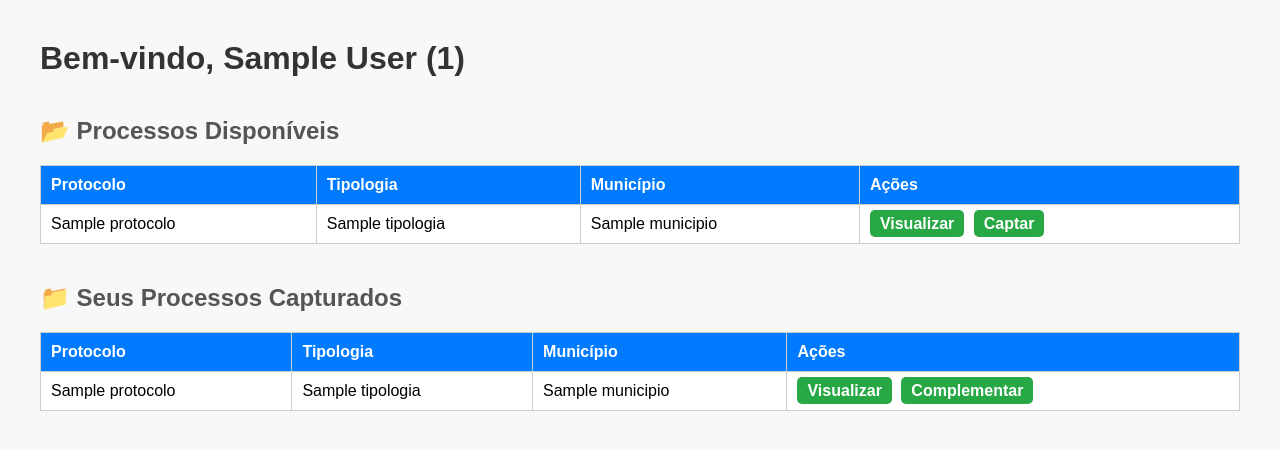
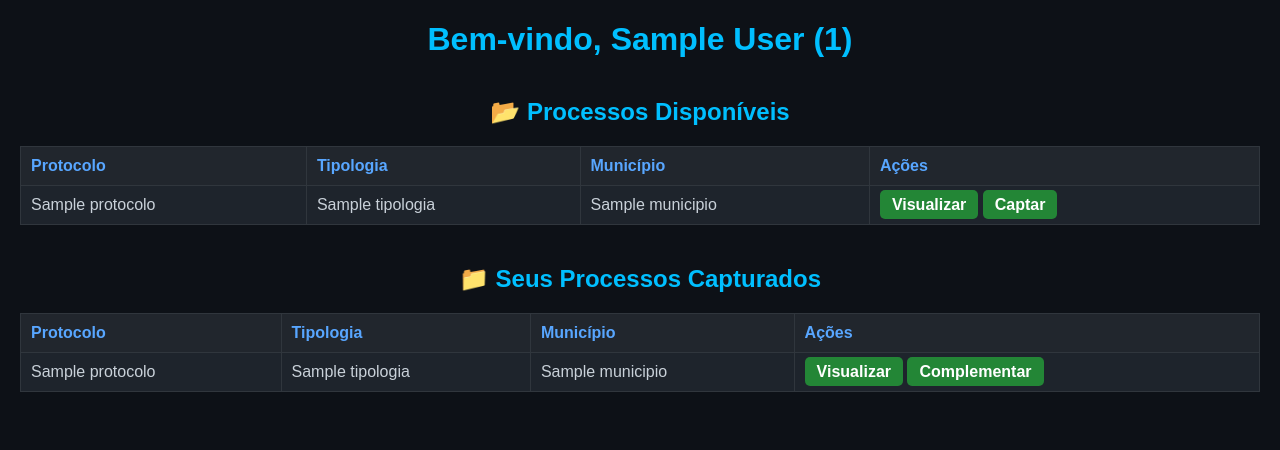
Before and after one commit to wada66/APP_COT_V2, a Flask app: page /tecnico/dashboard in a window 1280 px wide. Shown: the top 450 px of the page. Run offline with Flask 3, Linux system fonts and the light colour scheme; the visitor is signed in with stand-in values (Sample User, id 1); a database or web service that is not in the repository returns one stand-in record (values such as "Sample title"); some libraries are stand-ins or nearby versions.

Commit message:
Alterado o CSS do dashboard do técnico

```diff
--- a/templates/tecnico_dashboard.html
+++ b/templates/tecnico_dashboard.html
@@ -6,48 +6,80 @@
     <style>
         body {
             font-family: Arial, sans-serif;
-            margin: 40px;
-            background-color: #f8f8f8;
+            margin: 20px;
+            background-color: #0d1117;
+            color: #00bfff;
         }
-        h1 {
-            color: #333;
+
+        h1, h2 {
+            color: #00bfff;
+            text-align: center;
         }
+
         h2 {
             margin-top: 40px;
-            color: #555;
+            font-size: 1.5rem;
         }
+
         table {
             width: 100%;
             border-collapse: collapse;
-            background-color: white;
+            background-color: #161b22;
             margin-top: 10px;
+            border: 1px solid #30363d;
+            color: #c9d1d9;
         }
+
         th, td {
             padding: 10px;
-            border: 1px solid #ccc;
+            border: 1px solid #30363d;
             text-align: left;
         }
+
         th {
-            background-color: #007BFF;
-            color: white;
+            background-color: #21262d;
+            color: #58a6ff;
         }
+
+        tr:nth-child(even) {
+            background-color: #1e242c;
+        }
+
         a.btn {
             text-decoration: none;
-            padding: 5px 10px;
+            padding: 6px 12px;
             border-radius: 5px;
             font-weight: bold;
-            background-color: #28a745;
-            color: white;
-            margin-right: 5px;
+            background-color: #238636;
+            color: #ffffff;
+            transition: background-color 0.2s;
         }
+
         a.btn:hover {
-            background-color: #218838;
+            background-color: #2ea043;
         }
+
         .btn-secondary {
-            background-color: #007BFF;
+            background-color: #2f81f7;
         }
+
         .btn-secondary:hover {
-            background-color: #0056b3;
+            background-color: #1f6feb;
+        }
+
+        p {
+            text-align: center;
+            color: #8b949e;
+        }
+
+        @media (max-width: 768px) {
+            table, th, td {
+                font-size: 14px;
+            }
+            a.btn {
+                display: block;
+                margin-bottom: 6px;
+            }
         }
     </style>
 </head>
```
